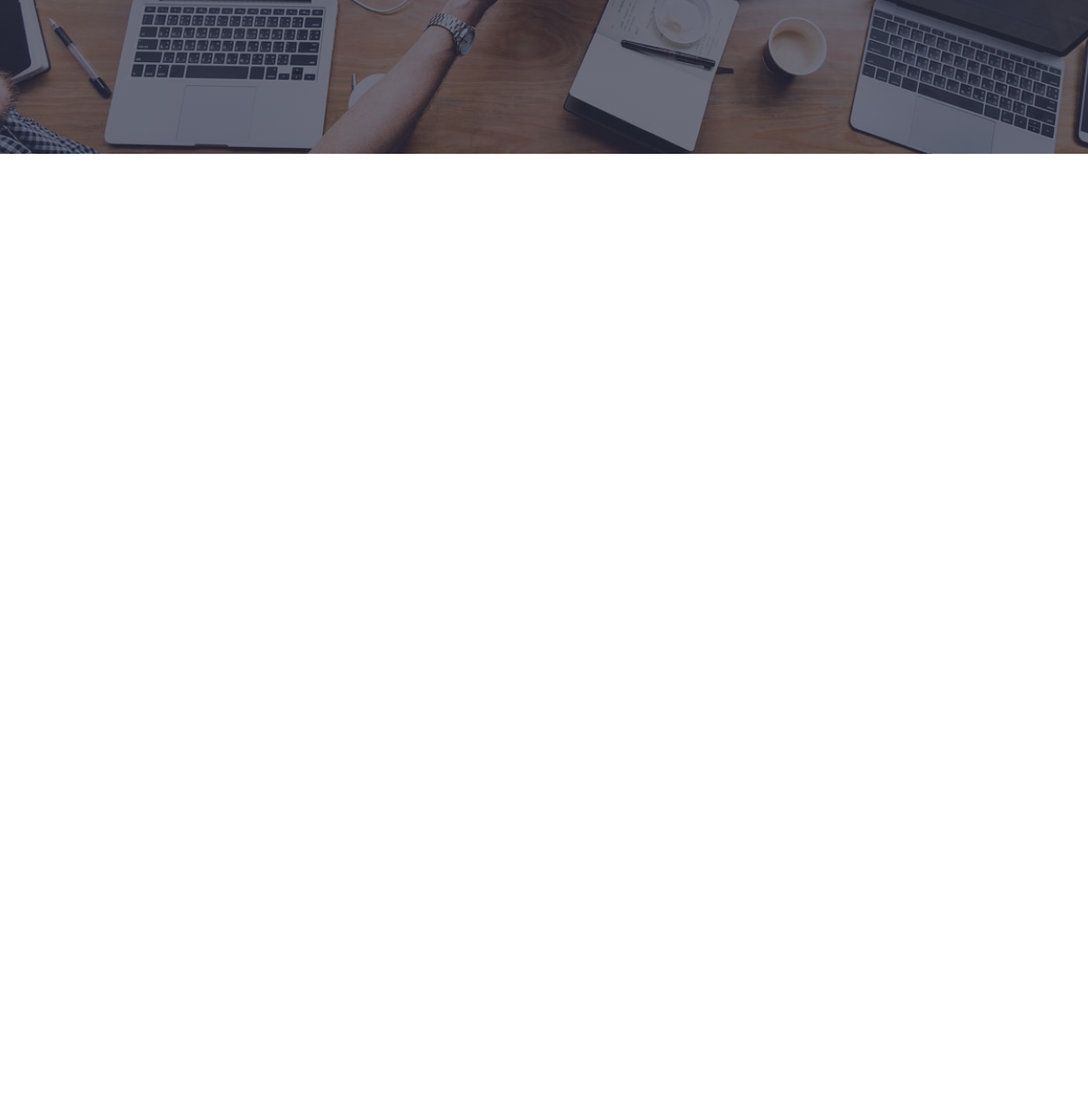
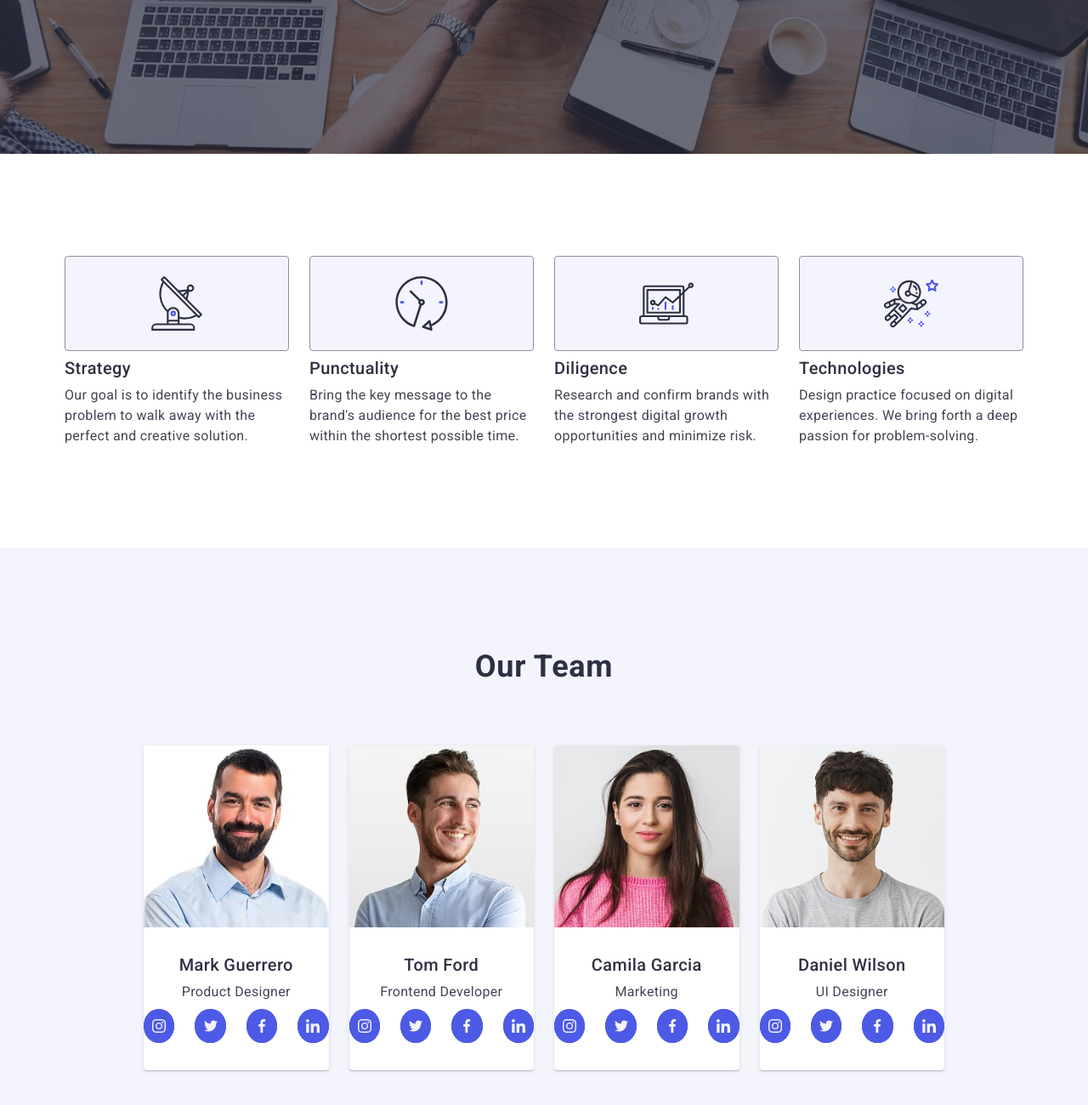
Before and after one commit to ZamorinVolodymyr/goit-markup-hw-06, a plain HTML site: page index.html in a window 1280 px wide. Shown: the part 516-1816 px from the top of the page at 85% size. Before the commit the page ends 800 px from the top, so only its background shows below. Drawn offline with nearby package versions, Linux system fonts and the light colour scheme.

Commit message:
add about, team

```diff
--- a/css/styles.css
+++ b/css/styles.css
@@ -262,14 +262,27 @@ button {
   position: absolute;
   top: 24px;
   right: 24px;
+  border-radius: 50%;
+  background-color: #fafbff;
+  border: 1px solid rgba(0, 0, 0, 0.1);
+  cursor: pointer;
 }
 
 .mobile-menu-nav {
   margin-bottom: auto;
 }
 
+.mobile-nav-item {
+  font-weight: 700;
+  font-size: 36px;
+  line-height: 1.11;
+  letter-spacing: 0.02em;
+  color: #2e2f42;
+}
+
 .hero {
   margin: auto;
+  margin-bottom: 96px;
   padding-top: 72px;
   padding-bottom: 72px;
   text-align: center;
@@ -335,9 +348,230 @@ button {
   .hero {
     padding-top: 188px;
     padding-bottom: 188px;
+    margin-bottom: 0;
   }
 
   .hero-title {
     max-width: 496px;
   }
 }
+
+.icon-about {
+  display: none;
+}
+
+.about {
+  padding-bottom: 96px;
+}
+
+.about-list {
+  display: flex;
+  flex-wrap: wrap;
+  gap: 72px;
+}
+
+.about-us {
+  font-weight: 700;
+  font-size: 36px;
+  line-height: 1.11;
+  text-align: center;
+  letter-spacing: 0.02em;
+  color: #2e2f42;
+  margin-bottom: 8px;
+}
+
+.about-item {
+  width: 100%;
+}
+
+.about-text {
+  font-weight: 500;
+  font-size: 16px;
+  line-height: 1.5;
+  letter-spacing: 0.02em;
+  color: #434455;
+}
+
+@media screen and (min-width: 768px) {
+  .about-us {
+    text-align: left;
+  }
+
+  .about-item {
+    width: calc((100% - 72px) / 2);
+  }
+}
+
+@media screen and (min-width: 1158px) {
+  .icon-about {
+    display: flex;
+  }
+
+  .about-us {
+    font-weight: 500;
+    font-size: 20px;
+    line-height: 1.2;
+  }
+
+  .about-icon {
+    height: 112px;
+    border-radius: 4px;
+    background-color: #f4f4fd;
+    display: flex;
+    border: 1px solid #8e8f99;
+    margin-bottom: 8px;
+    display: flex;
+    justify-content: center;
+    align-items: center;
+  }
+
+  .about {
+    padding-bottom: 120px;
+    padding-top: 120px;
+  }
+
+  .about-list {
+    justify-content: space-between;
+    gap: 24px;
+  }
+
+  .about-item {
+    width: calc((100% - 72px) / 4);
+  }
+
+  .about-text {
+    font-weight: 400;
+  }
+}
+
+.team-container {
+  padding: 0 28px;
+}
+
+.team-list {
+  display: flex;
+  flex-wrap: wrap;
+  gap: 72px;
+}
+
+.team {
+  background: #f4f4fd;
+  padding-bottom: 96px;
+  padding-top: 96px;
+}
+
+.team-info {
+  padding: 32px 0;
+}
+
+.team-our {
+  font-size: 36px;
+  line-height: 1.11;
+  letter-spacing: 0.02em;
+  text-align: center;
+  color: #2e2f42;
+  text-transform: capitalize;
+  font-weight: 700;
+  margin-bottom: 72px;
+}
+
+.team-card {
+  background-color: #ffffff;
+  border-radius: 0 0 4px 4px;
+  text-align: center;
+  width: 100%;
+  box-shadow: 0 2px 1px 0 rgba(46, 47, 66, 0.08),
+    0 1px 1px 0 rgba(46, 47, 66, 0.16), 0 1px 6px 0 rgba(46, 47, 66, 0.08);
+}
+
+.team-member {
+  font-size: 20px;
+  line-height: 1.2;
+  letter-spacing: 0.02em;
+  text-align: center;
+  color: #2e2f42;
+  font-weight: 500;
+  margin-bottom: 8px;
+}
+
+.team-card img {
+  display: block;
+  width: 100%;
+  height: auto;
+  border-top-left-radius: 4px;
+  border-top-right-radius: 4px;
+}
+
+.team-prof {
+  font-weight: 400;
+  font-size: 16px;
+  line-height: 1.5;
+  letter-spacing: 0.02em;
+  text-align: center;
+  color: #434455;
+  margin: 0 0 8px;
+}
+
+.icon-list {
+  display: flex;
+  justify-content: center;
+  gap: 24px;
+  margin-top: 8px;
+}
+
+.icon-list-item {
+  display: inline-block;
+  width: 40px;
+  height: 40px;
+  border-radius: 50%;
+  background-color: #4d5ae5;
+}
+
+.nav-icon {
+  display: flex;
+  justify-content: center;
+  align-items: center;
+  width: 100%;
+  height: 100%;
+  background-color: #4d5ae5;
+  border-radius: 50%;
+  transition: background-color 250ms cubic-bezier(0.4, 0, 0.2, 1);
+  fill: #f4f4fd;
+}
+
+.nav-icon:hover,
+.nav-icon:focus {
+  background-color: #404bbf;
+}
+
+.icon {
+  fill: #f4f4fd;
+}
+
+@media screen and (min-width: 768px) {
+  .team-container {
+    padding: 0 108px;
+  }
+  .team-card {
+    width: calc((100% - 72px) / 2);
+  }
+}
+
+@media screen and (min-width: 1158px) {
+  .team {
+    padding-bottom: 120px;
+    padding-top: 120px;
+  }
+
+  .team-card {
+    width: calc((100% - 72px) / 4);
+  }
+
+  .team-list {
+    justify-content: space-between;
+    gap: 24px;
+  }
+
+  .team-prof {
+    margin: 0;
+  }
--- a/index.html
+++ b/index.html
@@ -58,12 +58,32 @@
             <use href="/images/icons.svg#icon-burger"></use>
           </svg>
         </button>
+
+        <div class="mobile-menu">
+          <div class="container mobile-menu-container">
+            <button class="mobile-menu-close" type="button">
+              <svg class="icon" width="8" height="8">
+                <use href="./images/icons.svg#icon-close-black"></use>
+              </svg>
+            </button>
+            <div>
+              <nav class="mobile-header-nav">
+                <ul class="mobile-nav-list">
+                  <li class="mobile-nav-item">
+                    <a class="mobile-nav-link current" href="./index.html"
+                      >Studio</a
+                    >
+                  </li>
+                  <li class="mobile-nav-item">
+                    <a class="mobile-nav-link" href="#">Portfolio</a>
+                  </li>
+                  <li class="mobile-nav-item">
+                    <a class="mobile-nav-link" href="#">Contacts</a>
+                  </li>
+                </ul>
+              </nav>
             </div>
-      <div class="mobile-menu is-open">
-        <div class="container mobile-menu-container">
-          <button class="mobile-menu-close">close</button>
-          <nav class="mobile-menu-nav">navigation</nav>
-          <div class="soc link">
+            <div class="soc-link">
               <address>address</address>
               <ul>
                 <li>ins</li>
@@ -71,6 +91,7 @@
                 <li>fb</li>
                 <li>link</li>
               </ul>
+            </div>
           </div>
         </div>
       </div>
@@ -86,13 +107,13 @@
         </div>
       </section>
 
-      <section class="hidden about">
+      <section class="about">
         <div class="container">
           <h2 class="visually-hidden">Our qualities</h2>
           <ul class="about-list">
             <li class="about-item">
               <div class="about-icon">
-                <svg class="icon" width="64" height="64">
+                <svg class="icon-about" width="64" height="64">
                   <use href="./images/icons.svg#icon-antenna"></use>
                 </svg>
               </div>
@@ -105,7 +126,7 @@
 
             <li class="about-item">
               <div class="about-icon">
-                <svg class="icon" width="64" height="64">
+                <svg class="icon-about" width="64" height="64">
                   <use href="./images/icons.svg#icon-clock"></use>
                 </svg>
               </div>
@@ -118,7 +139,7 @@
 
             <li class="about-item">
               <div class="about-icon">
-                <svg class="icon" width="64" height="64">
+                <svg class="icon-about" width="64" height="64">
                   <use href="./images/icons.svg#icon-diagram"></use>
                 </svg>
               </div>
@@ -131,7 +152,7 @@
 
             <li class="about-item">
               <div class="about-icon">
-                <svg class="icon" width="64" height="64">
+                <svg class="icon-about" width="64" height="64">
                   <use href="./images/icons.svg#icon-astronaut"></use>
                 </svg>
               </div>
@@ -145,8 +166,8 @@
         </div>
       </section>
 
-      <section class="hidden team">
-        <div class="container">
+      <section class="team">
+        <div class="container team-container">
           <h2 class="team-our">Our Team</h2>
           <ul class="team-list">
             <li class="team-card">
```
Also changed, not shown: css/styles-old.css (+0 -44 lines). Lines whose indentation alone changed are shown as unchanged.
